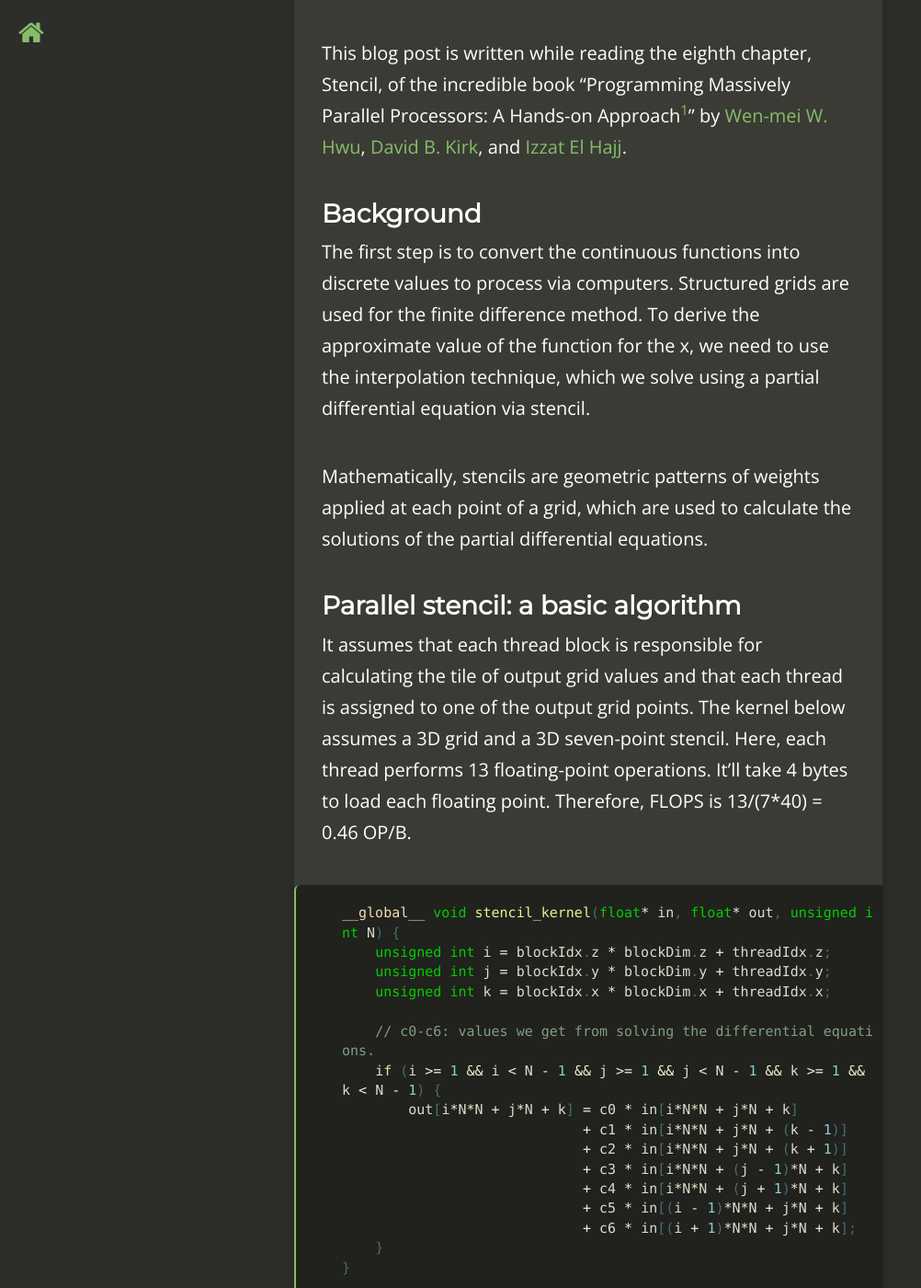
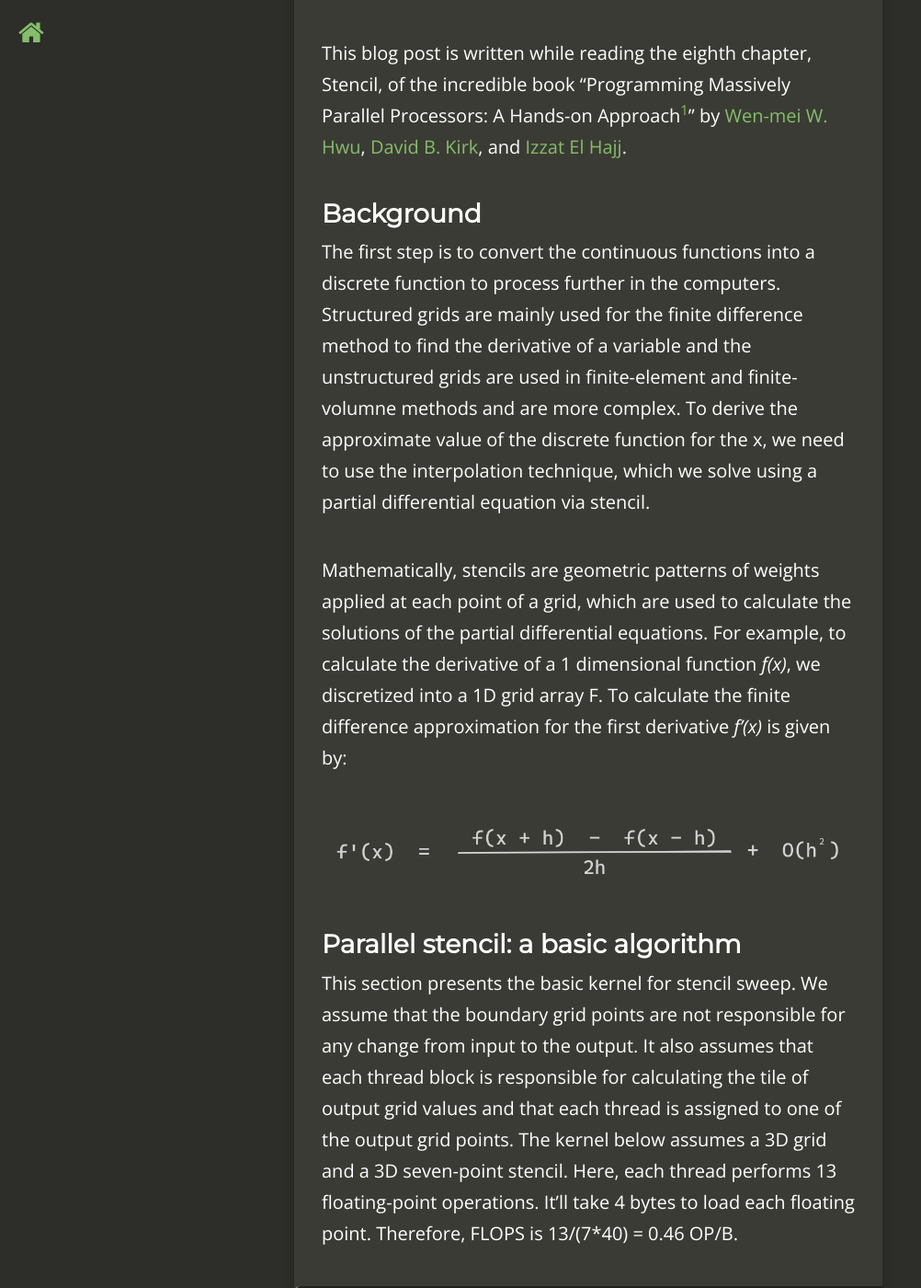
Before and after one commit to khushi-411/khushi-411.github.io, a Jekyll site: the page built from _posts/2024-05-30-stencil.md, in a window 1280 px wide and 1400 px high, scrolled down 587 px. Shown: the whole window at 92% size, without its empty margins (0-1002 px from the left). Built offline with Jekyll 4.4.1, drawn with Linux system fonts in a browser that asks for light colours; nearby versions of some CDN libraries; comment, search, counter and statistics services are not loaded.

Commit message:
[cuda] update

```diff
--- a/_posts/2024-05-30-stencil.md
+++ b/_posts/2024-05-30-stencil.md
@@ -29,19 +29,30 @@ and [Izzat El Hajj](https://scholar.google.com/citations?user=_VVw504AAAAJ&hl=en
 
 ### **Background**
 The first step is to convert the continuous functions
-into discrete values to process via computers.
-Structured grids are used for the finite difference method.
-To derive the approximate value of the function for the x,
+into a discrete function to process further in the computers.
+Structured grids are mainly used for the finite difference method
+to find the derivative of a variable and the unstructured
+grids are used in finite-element and finite-volumne methods
+and are more complex.
+To derive the approximate value of the discrete function for the x,
 we need to use the interpolation technique,
 which we solve using a partial differential equation via stencil.
 
 Mathematically, stencils are geometric
 patterns of weights applied at each point of a grid,
 which are used to calculate the solutions of the partial
-differential equations.
+differential equations. For example, to calculate
+the derivative of a 1 dimensional function *f(x)*, we discretized
+into a 1D grid array F. To calculate the finite difference
+approximation for the first derivative *f'(x)* is given by:
+
+<img alt="Stencil formula" src="/assets/CUDA/derivative_fomula.png" class="center" >
 
 ### **Parallel stencil: a basic algorithm**
-It assumes that each thread block is responsible for
+This section presents the basic kernel for stencil sweep.
+We assume that the boundary grid points are not responsible
+for any change from input to the output.
+It also assumes that each thread block is responsible for
 calculating the tile of output grid values and that each
 thread is assigned to one of the output grid points. The
 kernel below assumes a 3D grid and a 3D seven-point stencil.
```
Also changed, not shown: assets/CUDA/derivative_fomula.png (added).
